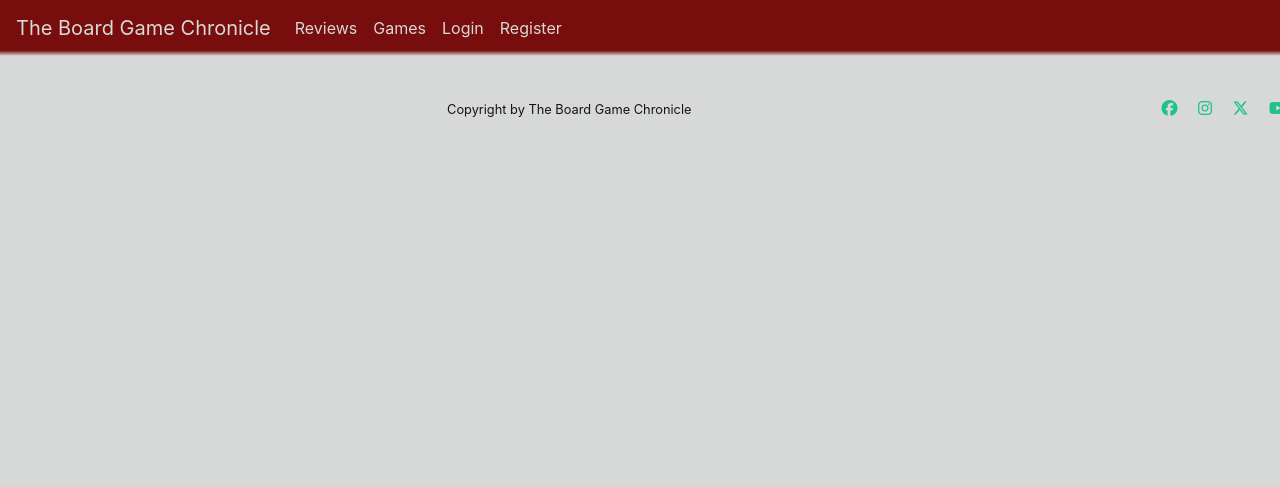
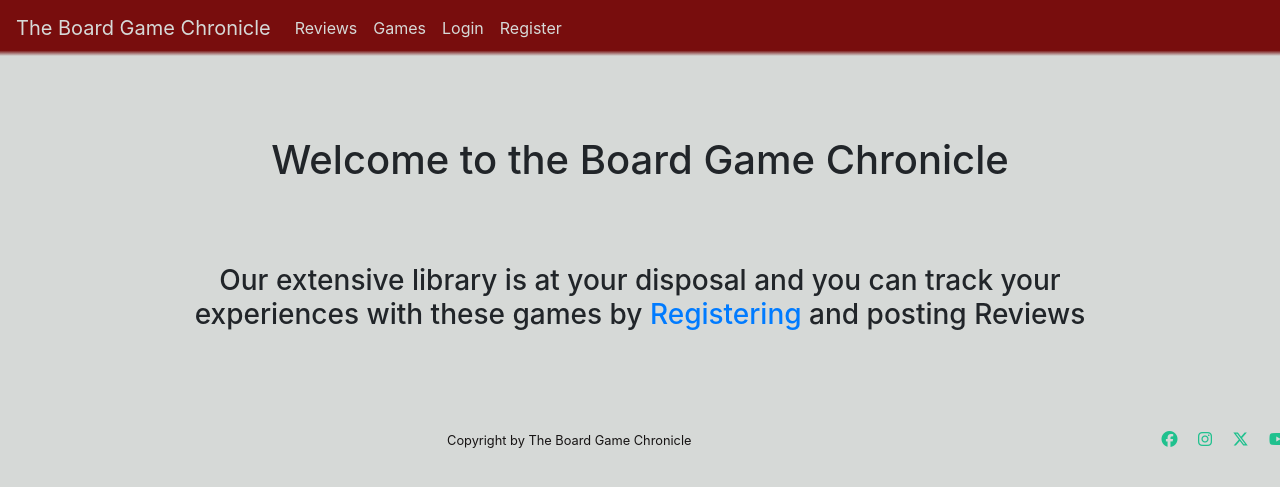
Before and after one commit to StefanWout/The-Board-Game-Chronicle, a Django app: page / in a window 1280 px wide. Shown: the top 487 px of the page. Run offline with Django 5.2, Linux system fonts and the light colour scheme; data that the repository does not hold is empty; some libraries are stand-ins or nearby versions.

Commit message:
added more styling and info to the index page

```diff
--- a/templates/index.html
+++ b/templates/index.html
@@ -2,16 +2,27 @@
 {% load static %}
 <h1>hi there</h1>
 {% block content %}
+<div style="margin: 5rem; text-align: center; align-self: center;">
+<h1>Welcome to the Board Game Chronicle</h1>
+</div>
+<div style="margin: 5rem; text-align: center;">
+<h3>Our extensive library is at your disposal and you can track your experiences with these games by <a href="{% url 'account_signup' %}">Registering</a> and posting Reviews</h3>
+</div>
 <div class="container mt-4">
-    <div class="row">
+        <div class="row" style="align-items: center;">
             {% for game in games %}
                 <div class="card card-wrapper" style="width: 18rem;">
-            <img src="{{ game.image }}" class="card-img-top" alt="game-box">
+                    <img src="{{ game.image }}" class="card-img-top" style="max-height: 20rem ;" alt="game-box">
                         <div class="card-body">
                             <h5 class="card-title">{{ game.game_name }}</h5>
-              <p class="card-text">{{ game.description|linebreaksbr|slice:":100" }}</p>
-              <p class="card-text">{{ game.min_players }} - {{ game.max_players }} Players</p>
-              <p class="card-text">Average time: {{ game.playing_time }} mins</p>
+                            <p class="card-text">{{ game.description|safe|linebreaksbr|slice:":100" }}</p>
+                            <p class="card-text">{{ game.min_players }}
+                                -
+                                {{ game.max_players }}
+                                Players</p>
+                            <p class="card-text">Average time:
+                                {{ game.playing_time }}
+                                mins</p>
                             <a href="{% url 'game_detail' game.id %}" class="btn btn-primary">Learn More</a>
                         </div>
                     </div>
```
Lines whose indentation alone changed are shown as unchanged.
